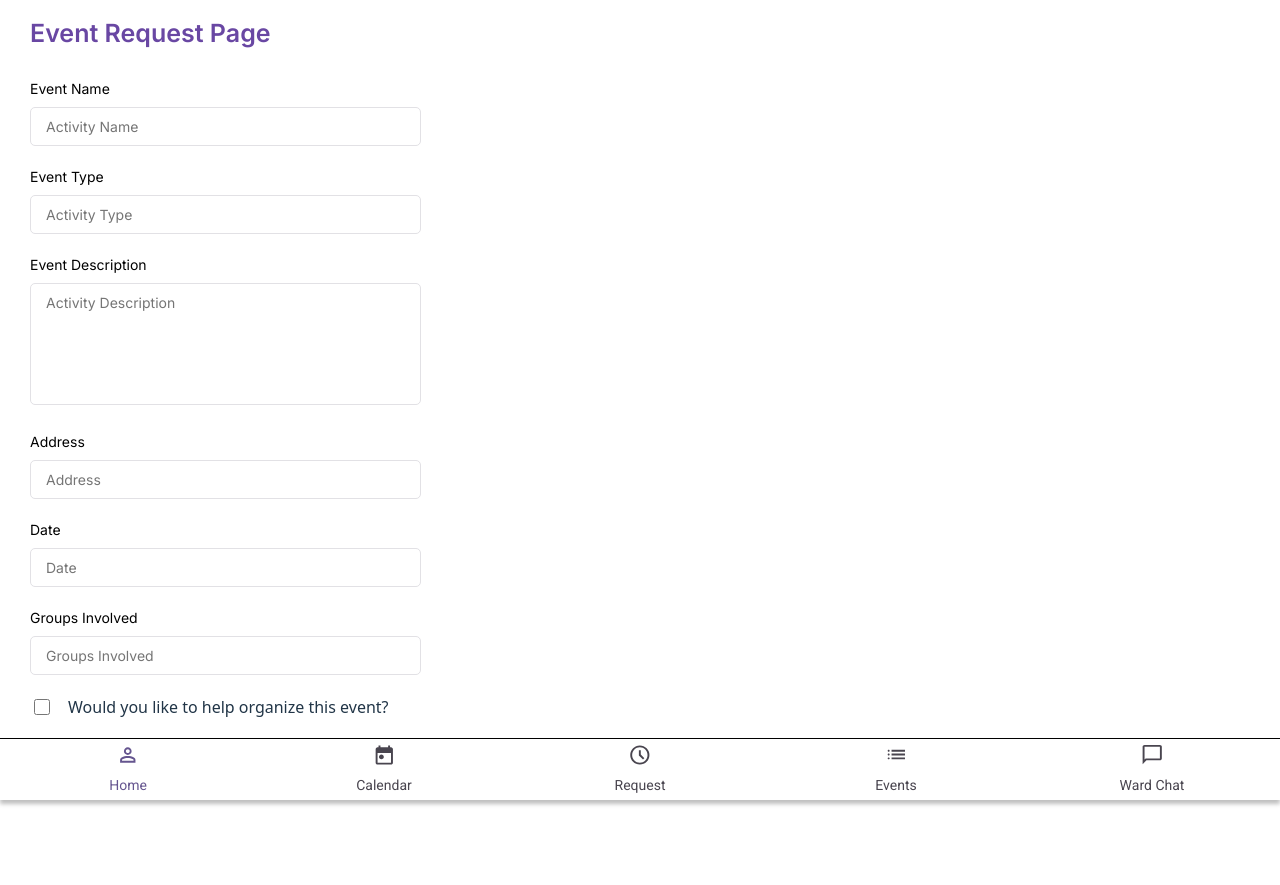
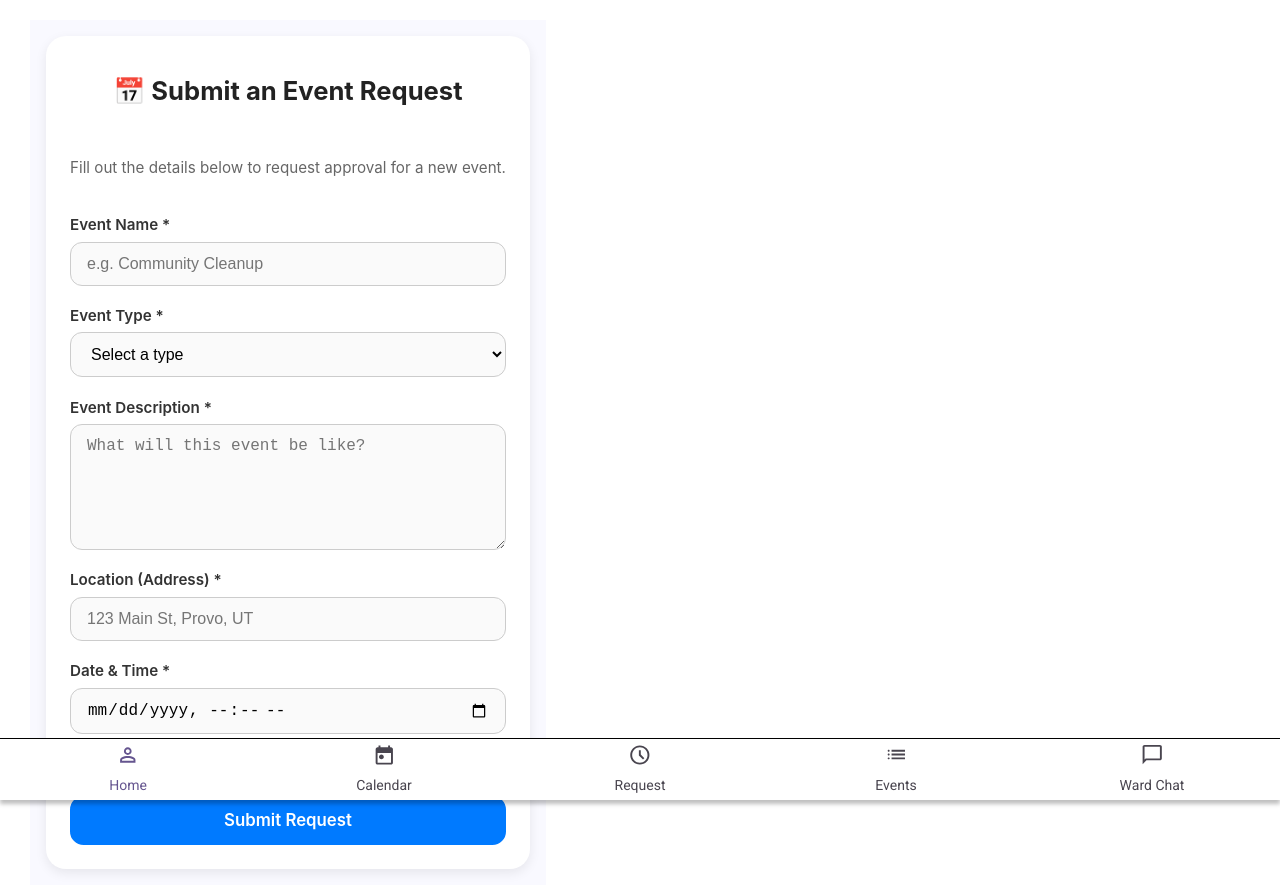
Before and after one commit to SCRUM401/IS401, a React (Vite) app in the folder frontend/: page / in a window 1280 px wide. Built offline with nearby package versions, Linux system fonts and the light colour scheme.

Commit message:
EventRequestForm -Jeff

```diff
--- a/frontend/src/components/EventRequestForm.tsx
+++ b/frontend/src/components/EventRequestForm.tsx
@@ -1,112 +1,225 @@
 'use client';
-import React, { FormEvent } from 'react';
-import styles from './InputDesign.module.css';
-import FormField from './FormField';
+import React, { useState, FormEvent, ChangeEvent } from 'react';
+
+const eventTypes = [
+  { id: 1, name: 'Service' },
+  { id: 2, name: 'Social' },
+  { id: 3, name: 'Spiritual' },
+];
 
 interface FormData {
   eventName: string;
-  eventType: string;
-  eventDescription: string;
+  typeID: string;
+  description: string;
   address: string;
   date: string;
-  groupsInvolved: string;
   helpOrganize: boolean;
 }
 
-interface EventRequestFormProps {
-  formData: FormData;
-  handleInputChange: (
-    e: React.ChangeEvent<HTMLInputElement | HTMLTextAreaElement>
-  ) => void;
-  handleCheckboxChange: (e: React.ChangeEvent<HTMLInputElement>) => void;
-  handleSubmit: (e: FormEvent) => void;
-}
+const EventRequestForm: React.FC = () => {
+  const [formData, setFormData] = useState<FormData>({
+    eventName: '',
+    typeID: '',
+    description: '',
+    address: '',
+    date: '',
+    helpOrganize: false,
+  });
 
-const EventRequestForm: React.FC<EventRequestFormProps> = ({
-  formData,
-  handleInputChange,
-  handleCheckboxChange,
-  handleSubmit,
-}) => {
+  const handleInputChange = (
+    e: ChangeEvent<HTMLInputElement | HTMLTextAreaElement | HTMLSelectElement>
+  ) => {
+    const { name, value } = e.target;
+    setFormData((prev) => ({
+      ...prev,
+      [name]: value,
+    }));
+  };
+
+  const handleCheckboxChange = (e: ChangeEvent<HTMLInputElement>) => {
+    const { name, checked } = e.target;
+    setFormData((prev) => ({
+      ...prev,
+      [name]: checked,
+    }));
+  };
+
+  const handleSubmit = (e: FormEvent) => {
+    e.preventDefault();
+    console.log('Submitted Data:', formData);
+    alert('Your event request was successfully submitted!');
+    setFormData({
+      eventName: '',
+      typeID: '',
+      description: '',
+      address: '',
+      date: '',
+      helpOrganize: false,
+    });
+  };
+
   return (
-    <form onSubmit={handleSubmit} className={styles.formContainer}>
-      <h1 className={styles.pageTitle}>Event Request Page</h1>
+    <div
+      style={{
+        maxWidth: '100%',
+        minHeight: '100vh',
+        backgroundColor: '#f9f9ff',
+        padding: '1rem',
+        fontFamily:
+          '-apple-system, BlinkMacSystemFont, "Segoe UI", Roboto, Helvetica, Arial, sans-serif',
+      }}
+    >
+      <form
+        onSubmit={handleSubmit}
+        style={{
+          backgroundColor: '#fff',
+          borderRadius: '1.25rem',
+          padding: '1.5rem',
+          boxShadow: '0 4px 12px rgba(0, 0, 0, 0.08)',
+          display: 'flex',
+          flexDirection: 'column',
+          gap: '1.2rem',
+          maxWidth: '500px',
+          margin: '0 auto',
+        }}
+      >
+        <h1 style={{ textAlign: 'center', fontSize: '1.6rem', fontWeight: '700', color: '#222' }}>
+          📅 Submit an Event Request
+        </h1>
 
-      <FormField
-        label="Event Name"
+        <p style={{ textAlign: 'center', fontSize: '0.95rem', color: '#666' }}>
+          Fill out the details below to request approval for a new event.
+        </p>
+
+        <div style={{ display: 'flex', flexDirection: 'column', gap: '0.3rem' }}>
+          <label htmlFor="eventName" style={labelStyle}>
+            Event Name *
+          </label>
+          <input
+            type="text"
             name="eventName"
+            id="eventName"
             value={formData.eventName}
-        placeholder="Activity Name"
             onChange={handleInputChange}
-      />
-
-      <FormField
-        label="Event Type"
-        name="eventType"
-        value={formData.eventType}
-        placeholder="Activity Type"
-        onChange={handleInputChange}
-      />
-
-      <div className={styles.formGroup}>
-        <label htmlFor="eventDescription" className={styles.fieldLabel}>
-          Event Description
-        </label>
-        <textarea
-          id="eventDescription"
-          name="eventDescription"
-          value={formData.eventDescription}
-          placeholder="Activity Description"
-          className={styles.textarea}
-          onChange={handleInputChange}
+            placeholder="e.g. Community Cleanup"
+            style={inputStyle}
+            required
           />
         </div>
 
-      <FormField
-        label="Address"
+        <div style={{ display: 'flex', flexDirection: 'column', gap: '0.3rem' }}>
+          <label htmlFor="typeID" style={labelStyle}>
+            Event Type *
+          </label>
+          <select
+            id="typeID"
+            name="typeID"
+            value={formData.typeID}
+            onChange={handleInputChange}
+            style={inputStyle}
+            required
+          >
+            <option value="">Select a type</option>
+            {eventTypes.map((et) => (
+              <option key={et.id} value={et.id}>
+                {et.name}
+              </option>
+            ))}
+          </select>
+        </div>
+
+        <div style={{ display: 'flex', flexDirection: 'column', gap: '0.3rem' }}>
+          <label htmlFor="description" style={labelStyle}>
+            Event Description *
+          </label>
+          <textarea
+            id="description"
+            name="description"
+            value={formData.description}
+            onChange={handleInputChange}
+            placeholder="What will this event be like?"
+            style={{ ...inputStyle, minHeight: '100px', resize: 'vertical' }}
+            required
+          />
+        </div>
+
+        <div style={{ display: 'flex', flexDirection: 'column', gap: '0.3rem' }}>
+          <label htmlFor="address" style={labelStyle}>
+            Location (Address) *
+          </label>
+          <input
+            type="text"
             name="address"
+            id="address"
             value={formData.address}
-        placeholder="Address"
             onChange={handleInputChange}
+            placeholder="123 Main St, Provo, UT"
+            style={inputStyle}
+            required
           />
+        </div>
 
-      <FormField
-        label="Date"
+        <div style={{ display: 'flex', flexDirection: 'column', gap: '0.3rem' }}>
+          <label htmlFor="date" style={labelStyle}>
+            Date & Time *
+          </label>
+          <input
+            type="datetime-local"
             name="date"
+            id="date"
             value={formData.date}
-        placeholder="Date"
             onChange={handleInputChange}
+            style={inputStyle}
+            required
           />
+        </div>
 
-      <FormField
-        label="Groups Involved"
-        name="groupsInvolved"
-        value={formData.groupsInvolved}
-        placeholder="Groups Involved"
-        onChange={handleInputChange}
-      />
-
-      <div className={styles.checkboxContainer}>
+        <div style={{ display: 'flex', alignItems: 'center', gap: '0.6rem', fontSize: '0.95rem' }}>
           <input
             type="checkbox"
             id="helpOrganize"
             name="helpOrganize"
             checked={formData.helpOrganize}
             onChange={handleCheckboxChange}
-          className={styles.checkbox}
+            style={{ width: '18px', height: '18px', accentColor: '#007aff' }}
           />
-        <label htmlFor="helpOrganize">
-          Would you like to help organize this event?
-        </label>
+          <label htmlFor="helpOrganize">I’d like to help organize this event</label>
         </div>
 
-      <button type="submit" className={styles.submitButton}>
+        <button type="submit" style={buttonStyle}>
           Submit Request
         </button>
-      <br />
-      <br />
       </form>
+    </div>
   );
 };
 
+const labelStyle = {
+  fontWeight: 600,
+  fontSize: '0.95rem',
+  color: '#333',
+};
+
+const inputStyle = {
+  fontSize: '1rem',
+  padding: '0.75rem 1rem',
+  border: '1px solid #ccc',
+  borderRadius: '0.75rem',
+  backgroundColor: '#fafafa',
+  transition: 'border-color 0.2s',
+};
+
+const buttonStyle = {
+  width: '100%',
+  backgroundColor: '#007aff',
+  color: '#fff',
+  padding: '0.9rem',
+  fontSize: '1.05rem',
+  fontWeight: 600,
+  border: 'none',
+  borderRadius: '0.85rem',
+  cursor: 'pointer',
+  transition: 'background-color 0.2s',
+};
+
 export default EventRequestForm;
```
Lines whose indentation alone changed are shown as unchanged.
